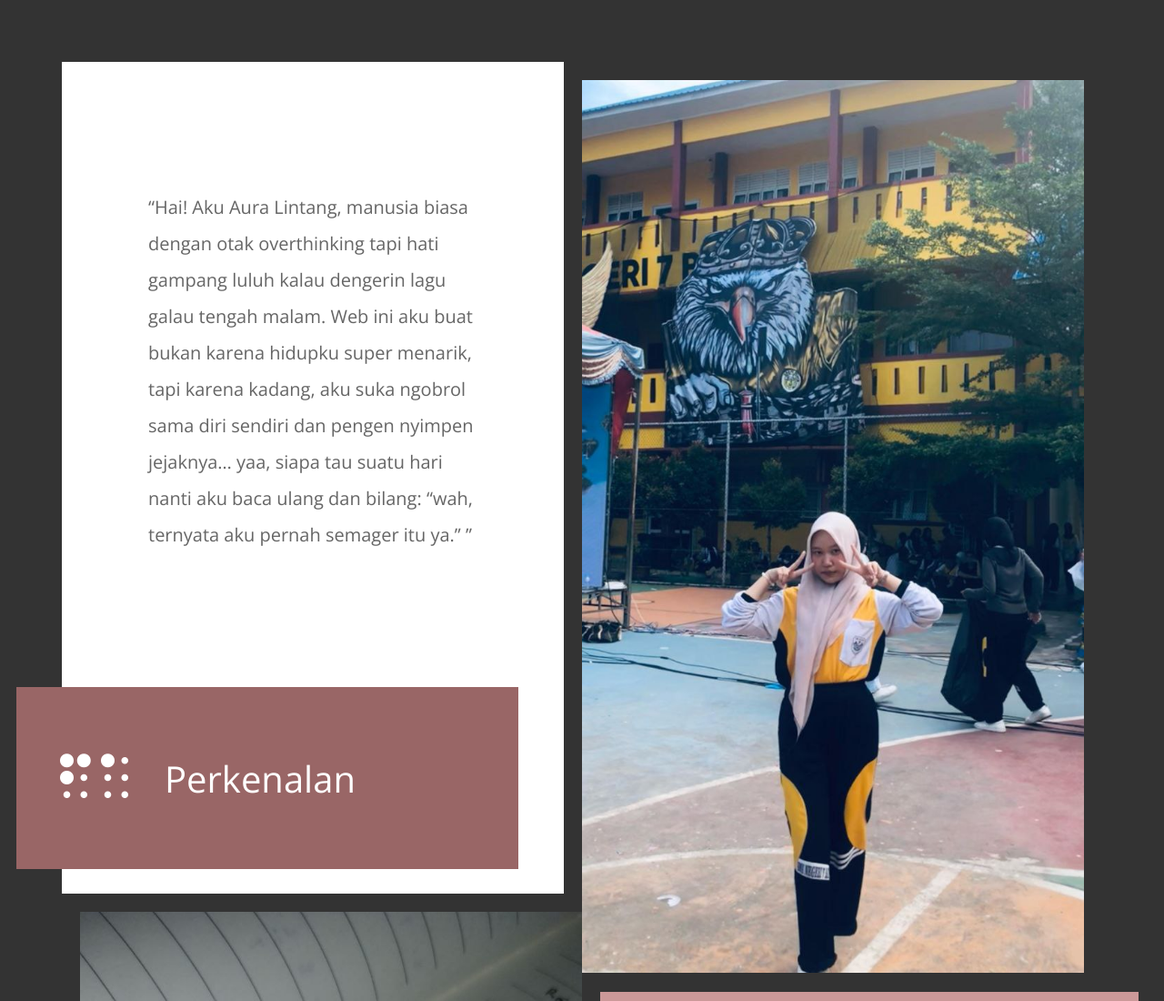
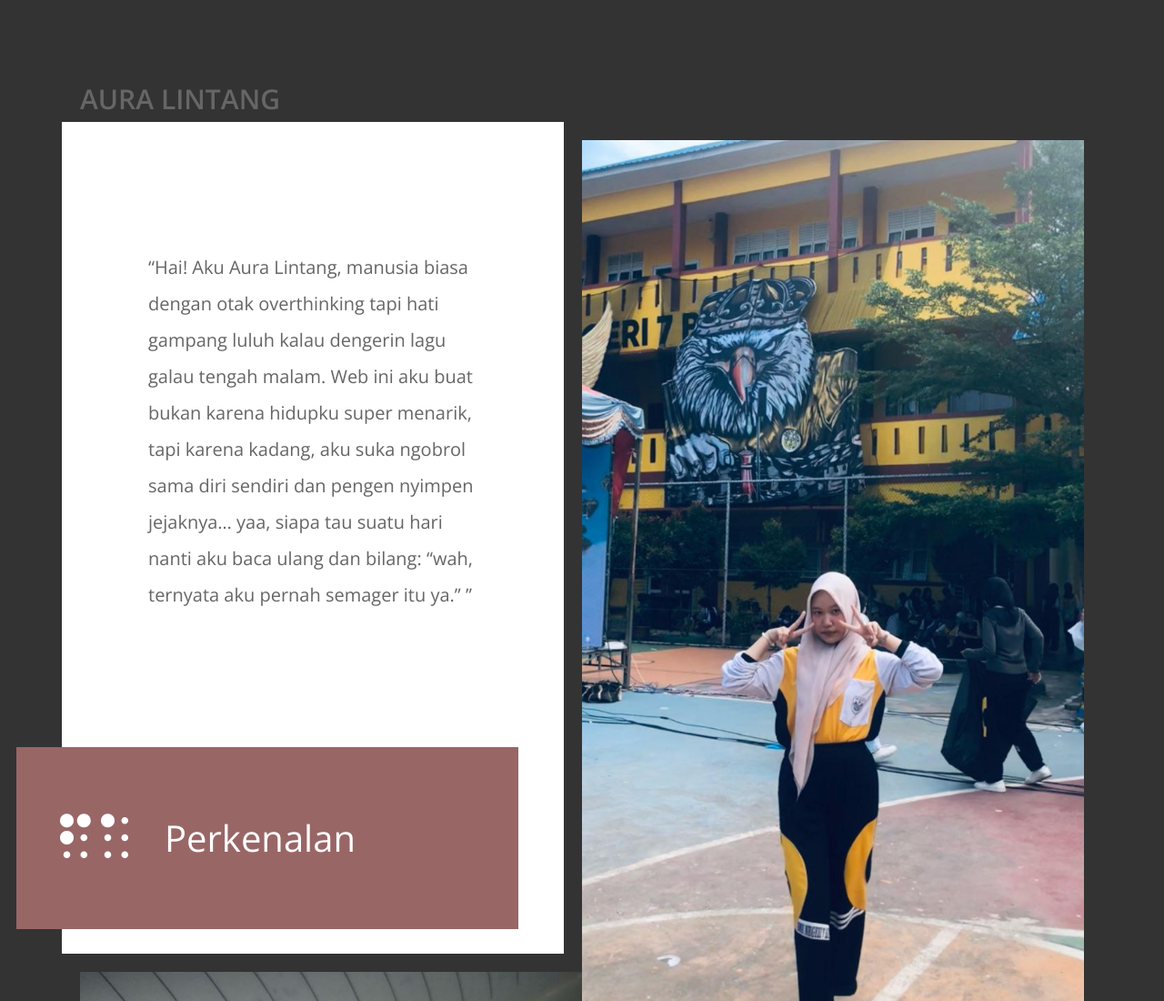
Before and after one commit to auralintangprasasti/ujianmpp, a plain HTML site: page index.html in a window 1280 px wide. Shown: the top 1100 px of the page at 91% size. Drawn offline with nearby package versions, Linux system fonts and the light colour scheme; files whose address does not match are found by name.

Commit message:
index.html

```diff
--- a/index.html
+++ b/index.html
@@ -18,6 +18,7 @@ http://www.tooplate.com/view/2110-character
 </head>
 
 <body class="tm-bg-dark">
+    <h2 class="tm-hero-title">AURA LINTANG</h2>
     <main class="tm-container masonry">
         <div class="item tm-bg-white tm-block tm-block-left" data-desktop-seq-no="1" data-mobile-seq-no="1">
             <p class="tm-hero-text">&ldquo;Hai! Aku Aura Lintang, manusia biasa dengan otak overthinking tapi hati gampang luluh kalau dengerin lagu galau tengah malam. Web ini aku buat bukan karena hidupku super menarik, tapi karena kadang, aku suka ngobrol sama diri sendiri dan pengen nyimpen jejaknya… yaa, siapa tau suatu hari nanti aku baca ulang dan bilang: “wah, ternyata aku pernah semager itu ya.” &rdquo;</p>
```
